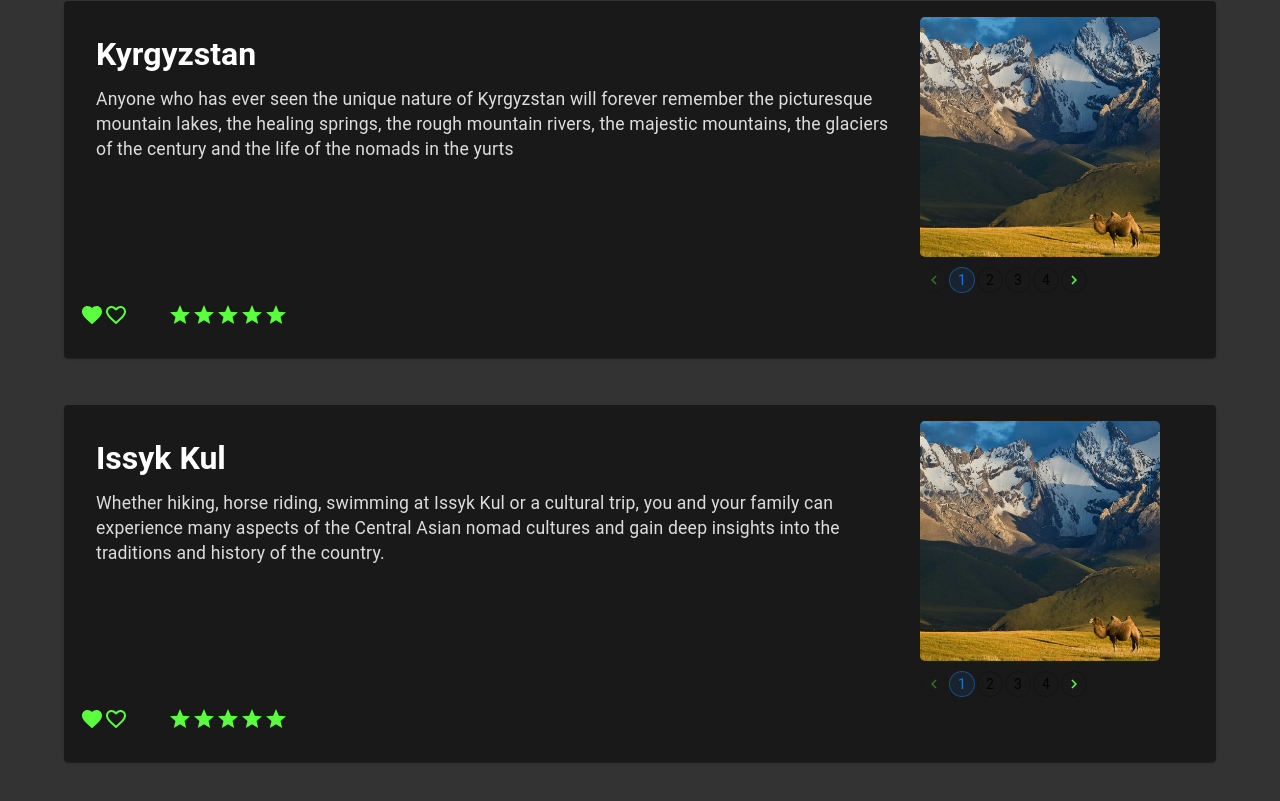
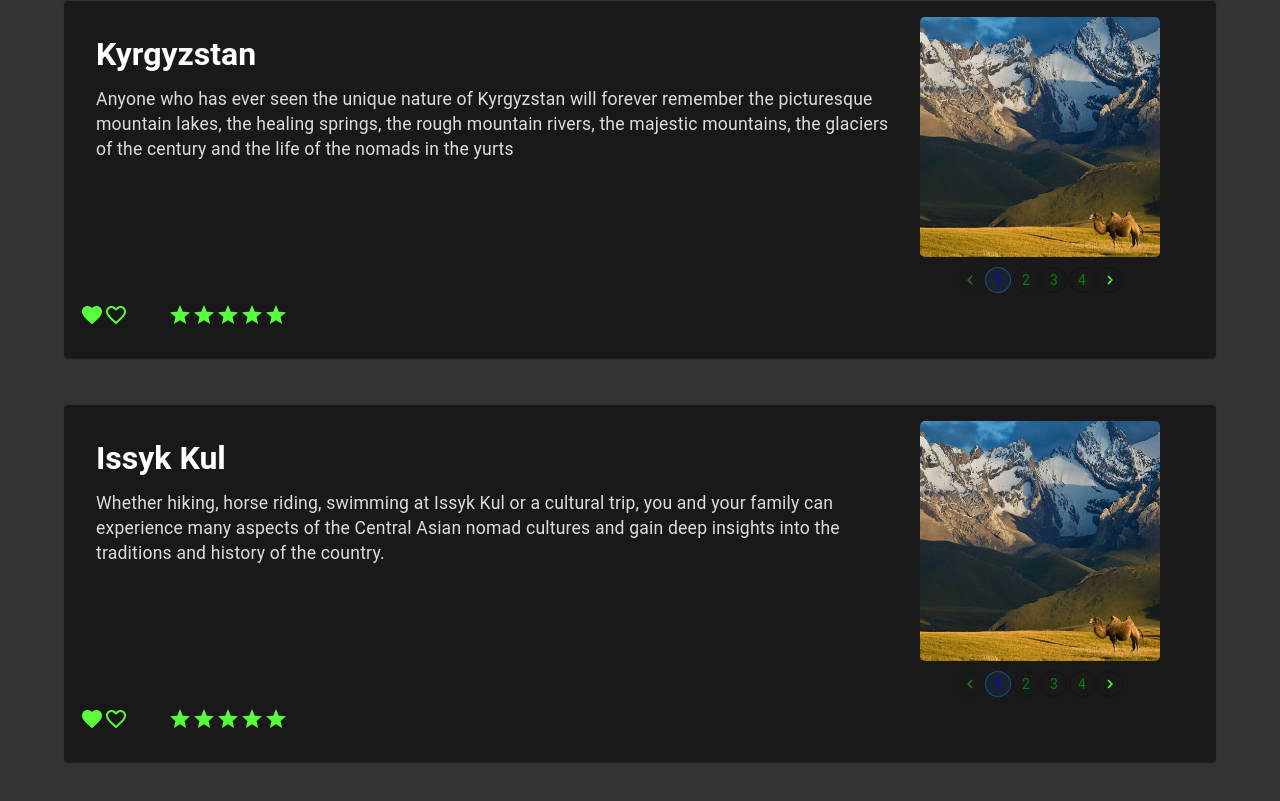
Before and after one commit to open-goverment-kg/front, a React (Create React App) app: page / in a window 1280 px wide. Shown: the part 855-1656 px from the top of the page. Built offline with nearby package versions, Linux system fonts and the light colour scheme.

Commit message:
create formik and fixed

```diff
--- a/src/component/UI/card/ImageCard.jsx
+++ b/src/component/UI/card/ImageCard.jsx
@@ -63,7 +63,14 @@ const ImageCard = ({ place, checked }) => {
                 />
               ))}
             </Box>
-            <Box sx={{ padding: "10px 0" }}>
+            <Box
+              sx={{
+                padding: "10px 0",
+                width: "240px",
+                display: "flex",
+                justifyContent: "center",
+              }}
+            >
               <Pagination
                 count={place.images.length}
                 page={activeDot}
@@ -93,6 +100,13 @@ const ImageCard = ({ place, checked }) => {
 export default ImageCard;
 
 const StyledCollapse = styled(Collapse)(() => ({
+  "& .MuiPaginationItem-root": {
+    color: "green",
+  },
+  "& .MuiPaginationItem-root.Mui-selected": {
+    color: "blue",
+  },
+
   "& .root": {
     background: "rgba(0,0,0,0.5)",
   },
```
